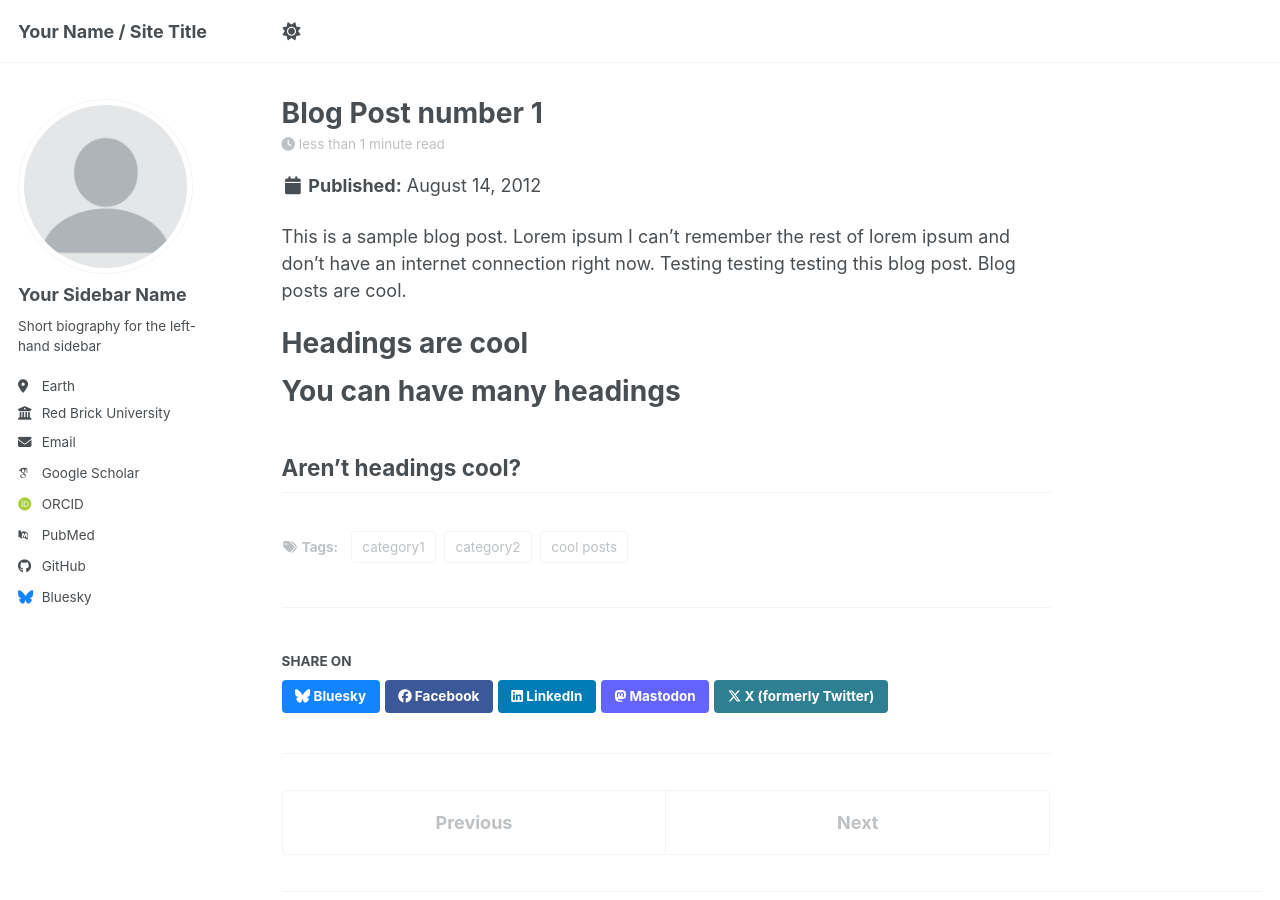
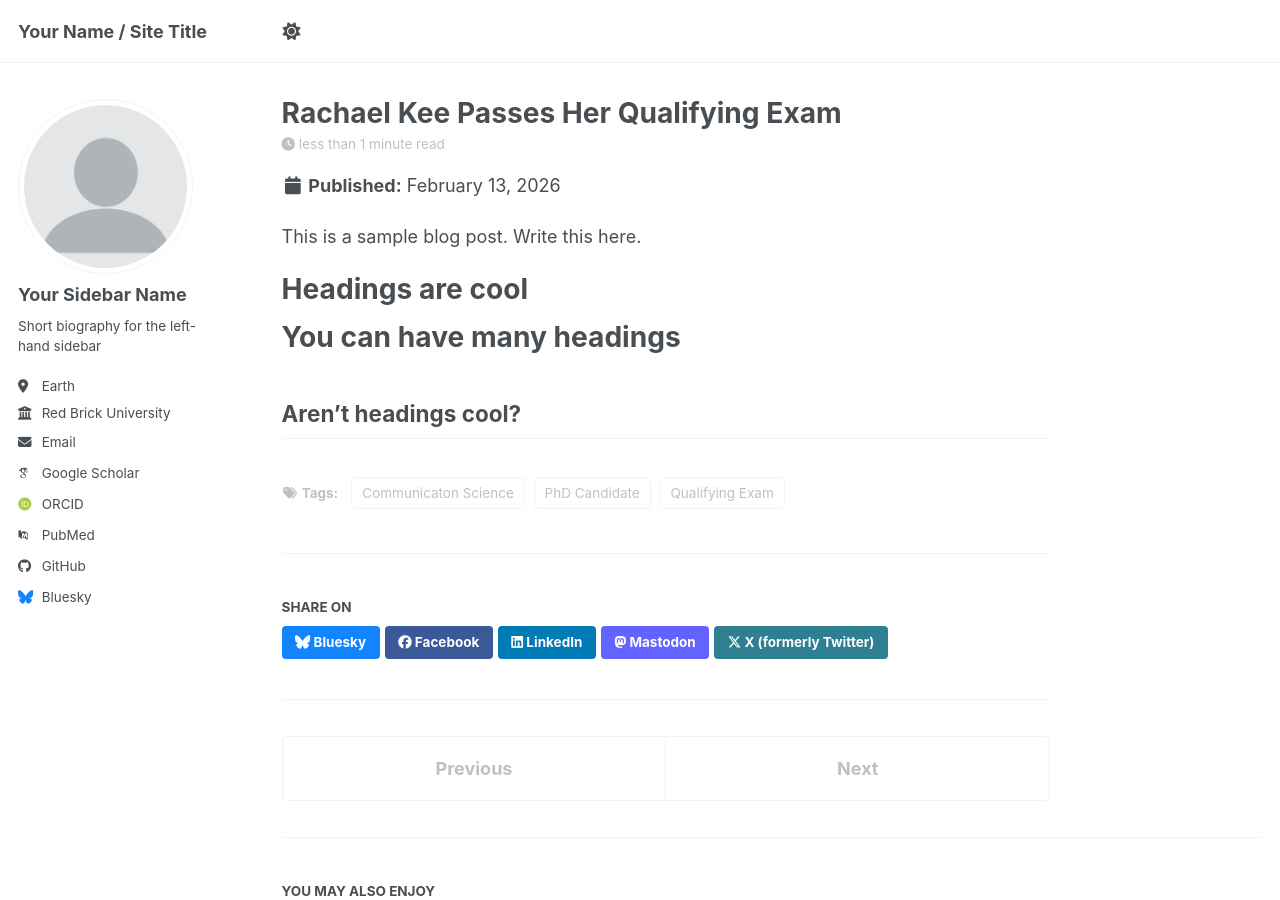
Before and after one commit to raachaelkee/rachaelkee.github.io, a Jekyll site: the page built from _posts/2012-08-14-blog-post-1.md, in a window 1280 px wide and 900 px high. Built offline with Jekyll 4.4.1, drawn with Linux system fonts in a browser that asks for light colours; some web fonts are replaced; a script bundle is joined from its source files by our own code; library files that are not in the unit come from our copies.

Commit message:
Update blog post title, date, and content

```diff
--- a/_posts/2012-08-14-blog-post-1.md
+++ b/_posts/2012-08-14-blog-post-1.md
@@ -1,14 +1,14 @@
 ---
-title: 'Blog Post number 1'
-date: 2012-08-14
-permalink: /posts/2012/08/blog-post-1/
+title: 'Rachael Kee Passes Her Qualifying Exam'
+date: 2026-02-13
+permalink: /posts/2026/02/Rachael Kee Passes Her Qualifying Exam/
 tags:
-  - cool posts
-  - category1
-  - category2
+  - Qualifying Exam
+  - PhD Candidate
+  - Communicaton Science
 ---
 
-This is a sample blog post. Lorem ipsum I can't remember the rest of lorem ipsum and don't have an internet connection right now. Testing testing testing this blog post. Blog posts are cool.
+This is a sample blog post. Write this here.
 
 Headings are cool
 ======
```
